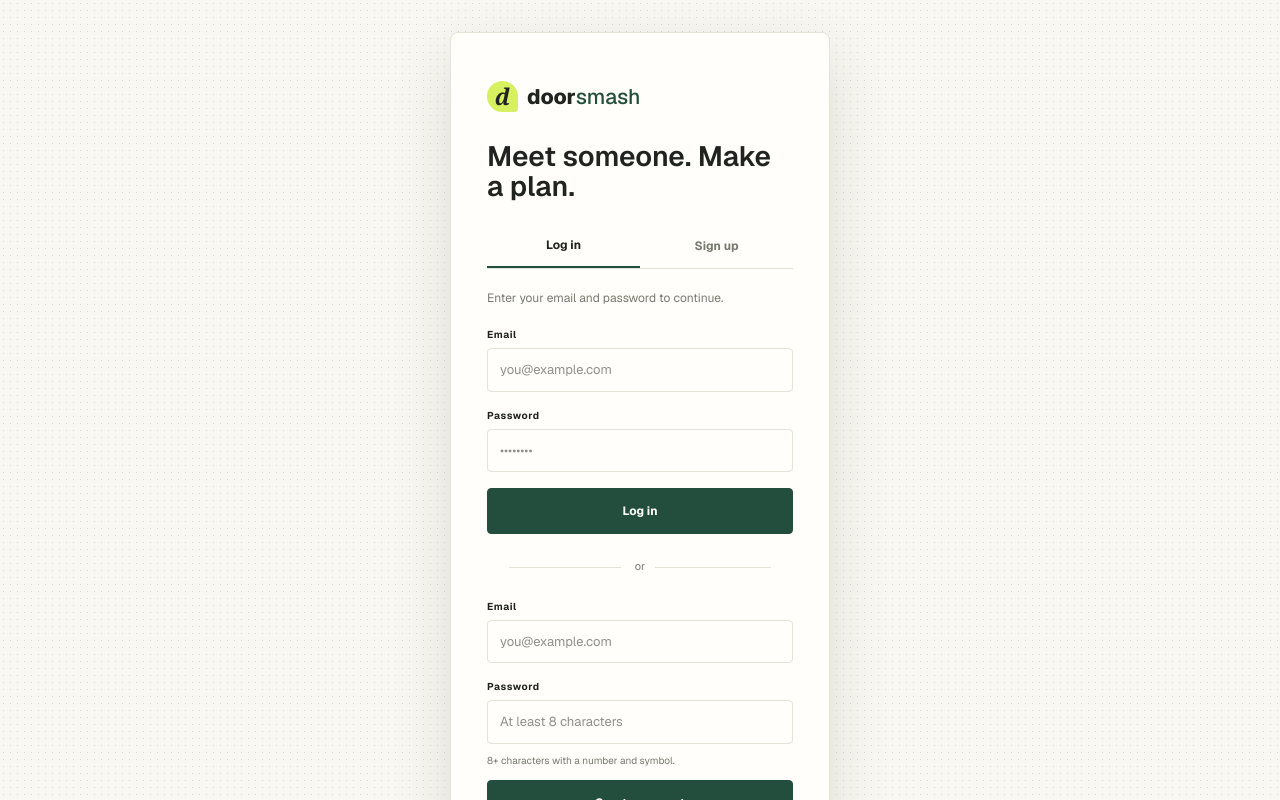
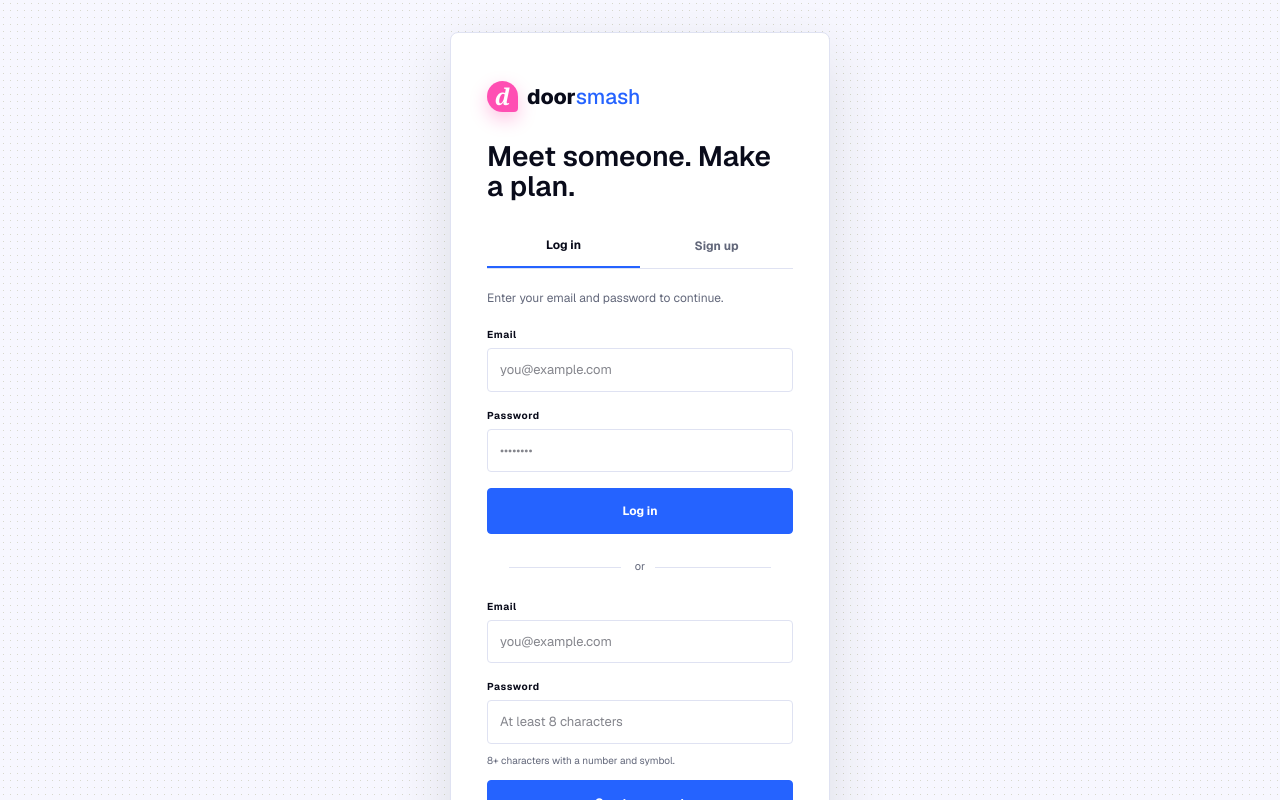
Before and after one commit to Bigsgotchu/doorsmash, a Next.js app: page /login in a window 1280 px wide. Shown: the top 800 px of the page. Built offline with nearby package versions, Linux system fonts and the light colour scheme; no server answers.

Commit message:
style: refresh DoorSmash with hot pink and electric blue brand

```diff
--- a/app/globals.css
+++ b/app/globals.css
@@ -1,15 +1,15 @@
 @import "tailwindcss";
 
 :root {
-  --paper: #f8f7f1;
-  --paper-deep: #efeee5;
-  --ink: #20231f;
-  --muted: #777a70;
-  --line: #e4e3d9;
-  --green: #234e3d;
-  --green-bright: #d6f05f;
-  --coral: #ef7659;
-  --white: #fffefa;
+  --paper: #f7f7ff;
+  --paper-deep: #ecebfa;
+  --ink: #090b1a;
+  --muted: #62677a;
+  --line: #dfe2f2;
+  --green: #2563ff;
+  --green-bright: #ff4fb3;
+  --coral: #ff1493;
+  --white: #ffffff;
 }
 
 @theme inline {
@@ -58,7 +58,7 @@ summary:focus-visible {
   display: grid;
   grid-template-columns: 248px minmax(0, 1fr);
   background-color: var(--paper);
-  background-image: radial-gradient(#d7d8cc 0.55px, transparent 0.55px);
+  background-image: radial-gradient(#cfd5ff 0.55px, transparent 0.55px);
   background-size: 7px 7px;
 }
 
@@ -122,7 +122,7 @@ summary:focus-visible {
   height: 7px;
   flex: none;
   border-radius: 50%;
-  background: #6da17b;
+  background: #4f7cff;
 }
 
 .location-chevron {
@@ -166,12 +166,12 @@ summary:focus-visible {
 }
 
 .nav-link:hover {
-  background: #f2f3e9;
+  background: #eef2ff;
   color: var(--ink);
 }
 
 .nav-link.is-active {
-  background: #eff1e6;
+  background: #e9efff;
   color: var(--green);
   font-weight: 650;
 }
@@ -262,7 +262,7 @@ summary:focus-visible {
   place-items: center;
   flex: none;
   border-radius: 50%;
-  background: #d9e3cc;
+  background: #e2e7ff;
   color: var(--green);
   font-family: Georgia, serif;
   font-size: 17px;
@@ -312,7 +312,7 @@ summary:focus-visible {
 
 .breadcrumb {
   gap: 10px;
-  color: #989a90;
+  color: #81879d;
   font-size: 9px;
   font-weight: 700;
   letter-spacing: 0.08em;
@@ -330,7 +330,7 @@ summary:focus-visible {
   display: inline-flex;
   align-items: center;
   gap: 7px;
-  color: #6f756a;
+  color: #697089;
   font-size: 10px;
 }
 
@@ -399,7 +399,7 @@ h1 em,
   border: 1px solid var(--line);
   border-radius: 3px;
   background: var(--white);
-  color: #64675e;
+  color: #62677a;
   font-size: 10px;
   cursor: pointer;
 }
@@ -582,7 +582,7 @@ h1 em,
 
 .interest-tag {
   padding: 6px 8px;
-  border: 1px solid #e6e7dd;
+  border: 1px solid #dfe2f2;
   border-radius: 2px;
   color: #62675c;
   font-size: 9px;
@@ -640,14 +640,14 @@ h1 em,
 }
 
 .smash-button:hover {
-  background: #173d2d;
+  background: #1b45c7;
   box-shadow: 0 5px 14px rgb(35 78 61 / 19%);
 }
 
 .wave-button {
   padding: 0 12px;
-  border: 1px solid #d8ded0;
-  background: #f3f5eb;
+  border: 1px solid #cbd7ff;
+  background: #eef4ff;
   color: var(--green);
   font-size: 10px;
 }
@@ -718,7 +718,7 @@ h1 em,
 
 .date-card:hover {
   transform: translateX(3px);
-  border-color: #adbba2;
+  border-color: #8ea8ff;
   box-shadow: 0 5px 14px rgb(33 42 31 / 7%);
 }
 
@@ -728,7 +728,7 @@ h1 em,
   display: block;
   flex: none;
   border-radius: 2px;
-  background-color: #d4d3c8;
+  background-color: #d9dded;
   background-position: center;
   background-size: cover;
 }
@@ -784,7 +784,7 @@ h1 em,
   margin-top: 21px;
   padding: 13px 13px 12px;
   border-left: 2px solid var(--green-bright);
-  background: #eef0e5;
+  background: #f2efff;
 }
 
 .note-star {
@@ -838,7 +838,7 @@ h1 em,
   display: grid;
   place-items: center;
   border-radius: 50%;
-  background: #e9eddd;
+  background: #ffe5f3;
   color: var(--green);
   font-family: Georgia, serif;
   font-size: 23px;
@@ -881,7 +881,7 @@ h1 em,
   height: 220px;
   display: block;
   margin-bottom: 12px;
-  background-color: #d4d3c8;
+  background-color: #d9dded;
   background-position: center;
   background-size: cover;
 }
@@ -927,7 +927,7 @@ h1 em,
   display: block;
   flex: none;
   border-radius: 50%;
-  background-color: #d4d3c8;
+  background-color: #d9dded;
   background-position: center;
   background-size: cover;
 }
@@ -966,7 +966,7 @@ h1 em,
   gap: 8px;
   margin-top: 17px;
   padding: 0 12px;
-  border: 1px solid #cfd9c4;
+  border: 1px solid #cbd7ff;
   border-radius: 3px;
   background: #eff2e9;
   color: var(--green);
@@ -1027,7 +1027,7 @@ h1 em,
   position: relative;
   width: min(100%, 420px);
   padding: 30px;
-  border: 1px solid #e4e3d9;
+  border: 1px solid #dfe2f2;
   border-radius: 5px;
   background: var(--white);
   box-shadow: 0 22px 60px rgb(0 0 0 / 20%);
@@ -1082,7 +1082,7 @@ h1 em,
   place-items: center;
   border: 3px solid var(--white);
   border-radius: 50%;
-  background-color: #d4d3c8;
+  background-color: #d9dded;
   background-position: center;
   background-size: cover;
   color: var(--green);
@@ -1094,7 +1094,7 @@ h1 em,
 .you-photo {
   z-index: 1;
   margin-right: -12px;
-  background: #d9e3cc;
+  background: #e2e7ff;
 }
 
 .duo-heart {
@@ -1171,7 +1171,7 @@ h1 em,
   gap: 11px;
   overflow-y: auto;
   padding: 21px 20px;
-  background: #f8f8f3;
+  background: #f7f7ff;
 }
 
 .chat-day {
@@ -1738,3 +1738,25 @@ h1 em,
     transition-duration: 0.01ms !important;
   }
 }
+
+
+/* DoorSmash hot-pink / electric-blue brand layer */
+.app-shell { background-image: radial-gradient(circle at 12% 8%, rgb(255 20 147 / 10%), transparent 28%), radial-gradient(circle at 88% 18%, rgb(37 99 255 / 10%), transparent 30%), radial-gradient(#cfd5ff 0.45px, transparent 0.45px); }
+.sidebar { background: rgb(255 255 255 / 94%); box-shadow: 8px 0 35px rgb(37 99 255 / 5%); }
+.brand-symbol { background: linear-gradient(135deg, #ff1493, #ff4fb3); color: #fff; box-shadow: 0 7px 18px rgb(255 20 147 / 25%); }
+.brand > span:last-child > span, .auth-brand span span, .profile-setup-brand span span { color: #2563ff; }
+.nav-link.is-active { background: linear-gradient(90deg, #eef2ff, #fff0f7); color: #2563ff; }
+.nav-count { background: #ff4fb3; color: #fff; }
+.smash-button { background: linear-gradient(135deg, #ff1493, #ff4fb3); border-color: #ff1493; box-shadow: 0 8px 22px rgb(255 20 147 / 22%); }
+.smash-button:hover { background: linear-gradient(135deg, #e9007f, #ff1493); box-shadow: 0 10px 26px rgb(255 20 147 / 30%); }
+.wave-button, .schedule-inline { background: #eef4ff; color: #2563ff; border-color: #cbd7ff; }
+.date-note { border-left-color: #ff1493; background: linear-gradient(90deg, #fff0f7, #f3f6ff); }
+.date-card:hover { border-color: #8ea8ff; box-shadow: 0 8px 22px rgb(37 99 255 / 10%); }
+.verified-mark { background: #2563ff; color: #fff; }
+.online-pill > span { background: #ff4fb3; }
+.pass-button:hover { border-color: #ffb5d9; color: #ff1493; }
+.chat-compose button { background: linear-gradient(135deg, #2563ff, #4f7cff); }
+.toast-message { background: #090b1a; border-color: #ff4fb3; box-shadow: 0 10px 30px rgb(37 99 255 / 22%); }
+.overlay-backdrop { background: rgb(9 11 26 / 68%); }
+.modal-card { box-shadow: 0 25px 70px rgb(9 11 26 / 30%); }
+.mobile-header, .mobile-nav { background: rgb(255 255 255 / 96%); }
```
